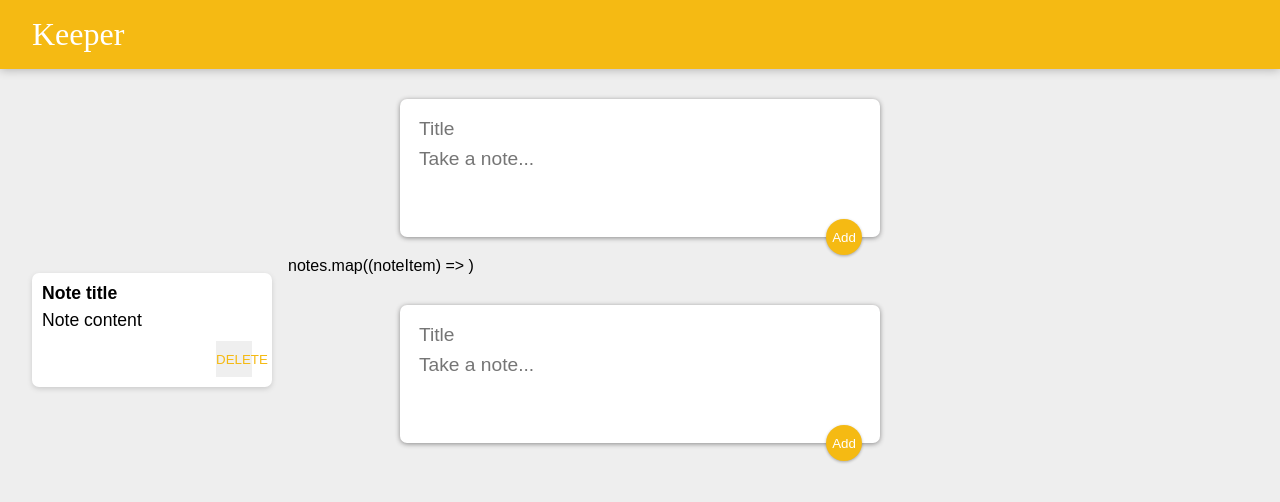
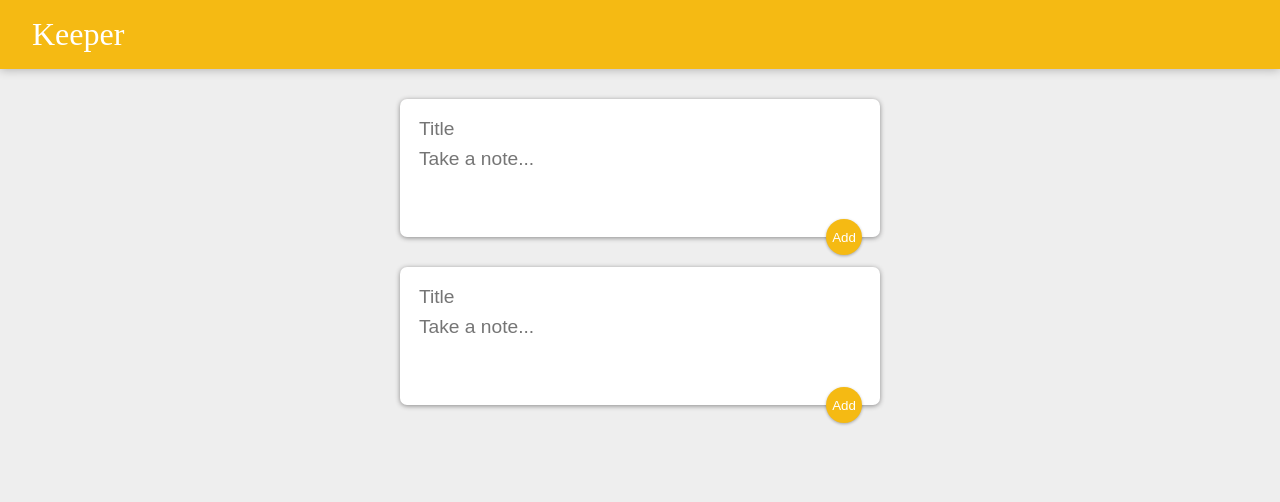
Before and after one commit to koray7/Keeper-App-React, a React (Create React App) app: page / in a window 1280 px wide. Shown: the top 502 px of the page. Built offline with nearby package versions, Linux system fonts and the light colour scheme; a web font is replaced by a local one.

Commit message:
Created new note component

```diff
--- a/src/components/App.jsx
+++ b/src/components/App.jsx
@@ -17,12 +17,13 @@ function App() {
     return (
     <div>
         <Header />
-        <CreateArea
-            onAdd={addNote} />
-            notes.map((noteItem) => {
-
-            })
-        <Note key={1} title="Note title" content="Note content" />
+        <CreateArea onAdd={addNote} />
+            {notes.map((noteItem) => {
+                return <Note
+                    title={noteItem.title}
+                    content={noteItem.content}
+                />
+            })}
         <Footer />
     </div>
     );
```
